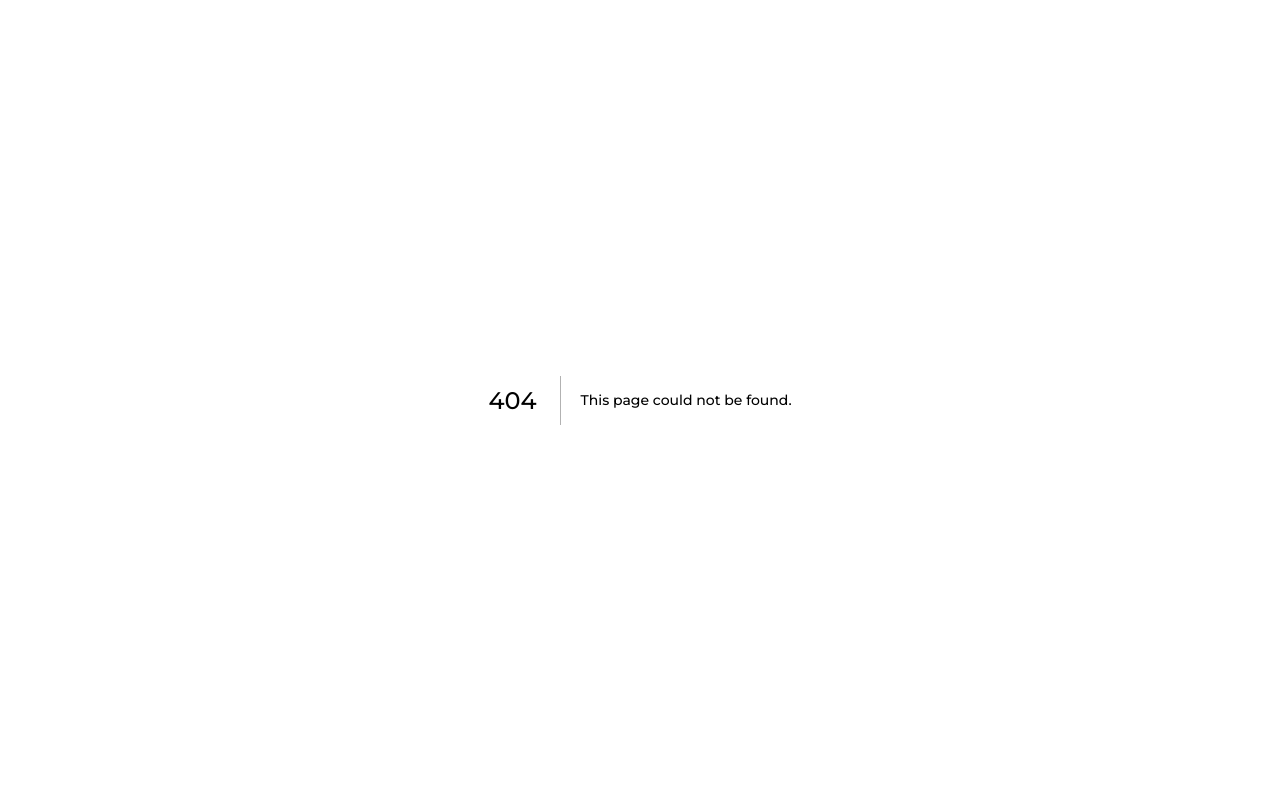
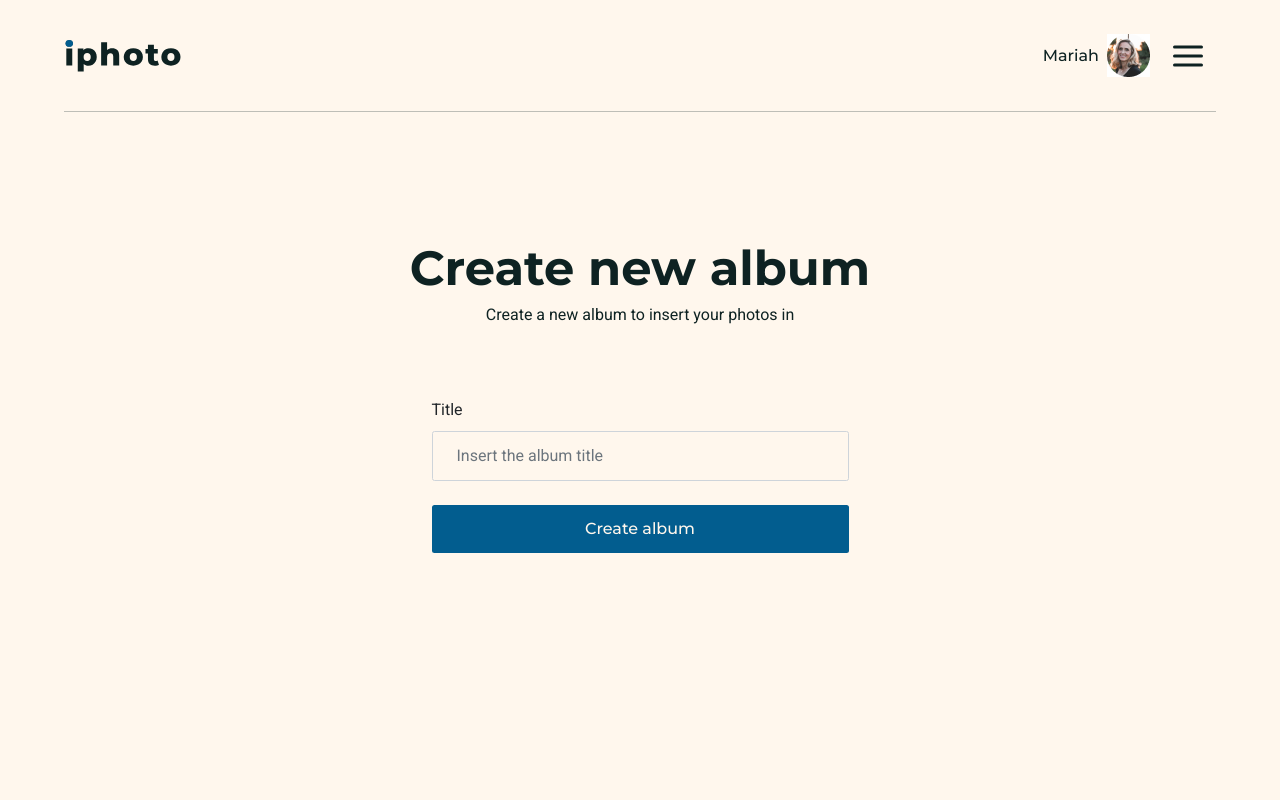
Before and after one commit to matheusdoedev/iphoto-web, a Next.js app: page /user/create-album in a window 1280 px wide. Before the commit this address had no page. Shown: the top 800 px of the page. Built offline with nearby package versions, Linux system fonts and the light colour scheme.

Commit message:
feat: create-album page

```diff
--- /dev/null
+++ b/src/pages/user/create-album.tsx
@@ -0,0 +1,34 @@
+import { Button, Footer, Header, Input } from '~/components';
+
+import styles from '~/styles/pages/user/create-album.module.scss';
+
+function CreateAlbum(): JSX.Element {
+  return (
+    <section className={styles.CreateAlbum}>
+      <div className={styles.CreateAlbumContainer}>
+        <Header internalPage />
+        <section className={styles.CreateAlbumContent}>
+          <div className={styles.CreateAlbumPageTitleBlock}>
+            <h1 className={styles.CreateAlbumTitle}>Create new album</h1>
+            <p className={styles.CreateAlbumText}>
+              Create a new album to insert your photos in
+            </p>
+          </div>
+          <form className={styles.CreateAlbumForm}>
+            <Input
+              name="title"
+              label="Title"
+              placeholder="Insert the album title"
+            />
+            <Button type="submit" style={{ maxWidth: '100%' }}>
+              Create album
+            </Button>
+          </form>
+        </section>
+      </div>
+      <Footer />
+    </section>
+  );
+}
+
+export default CreateAlbum;
--- /dev/null
+++ b/src/styles/pages/user/create-album.module.scss
@@ -0,0 +1,44 @@
+@import '~/styles/settings/colors';
+@import '~/styles/settings/gaps';
+
+@import '~/styles/objects/container';
+
+.CreateAlbum {
+  background: $white;
+}
+
+.CreateAlbumContainer {
+  @extend .Container;
+
+  min-height: 100vh;
+}
+
+.CreateAlbumContent {
+  display: flex;
+  flex-direction: column;
+  align-items: center;
+  padding-top: $xl;
+}
+
+.CreateAlbumPageTitleBlock {
+  display: flex;
+  flex-direction: column;
+  text-align: center;
+  margin-bottom: $lg;
+}
+
+.CreateAlbumTitle {
+  color: $black;
+}
+
+.CreateAlbumText {
+  color: $black;
+}
+
+.CreateAlbumForm {
+  display: flex;
+  flex-direction: column;
+  row-gap: $sm;
+  max-width: 417px;
+  width: 100%;
+}
```
